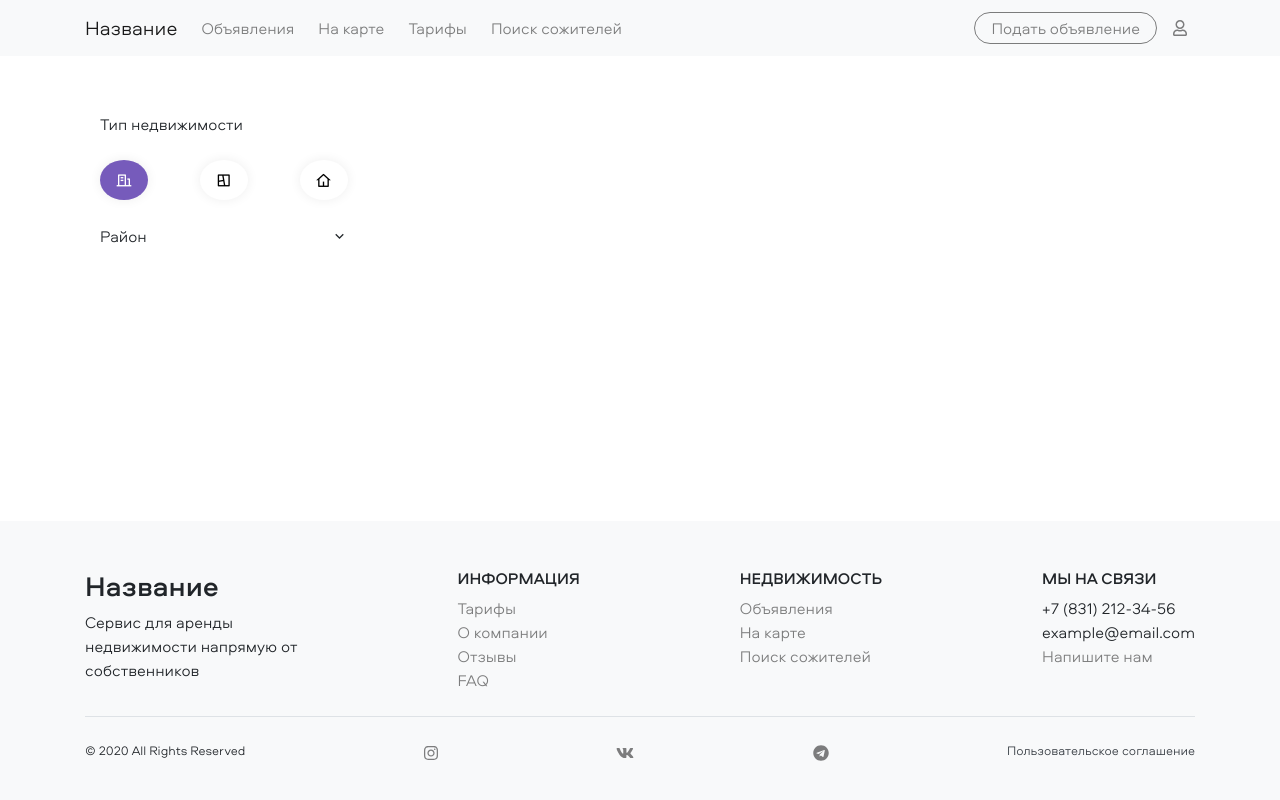
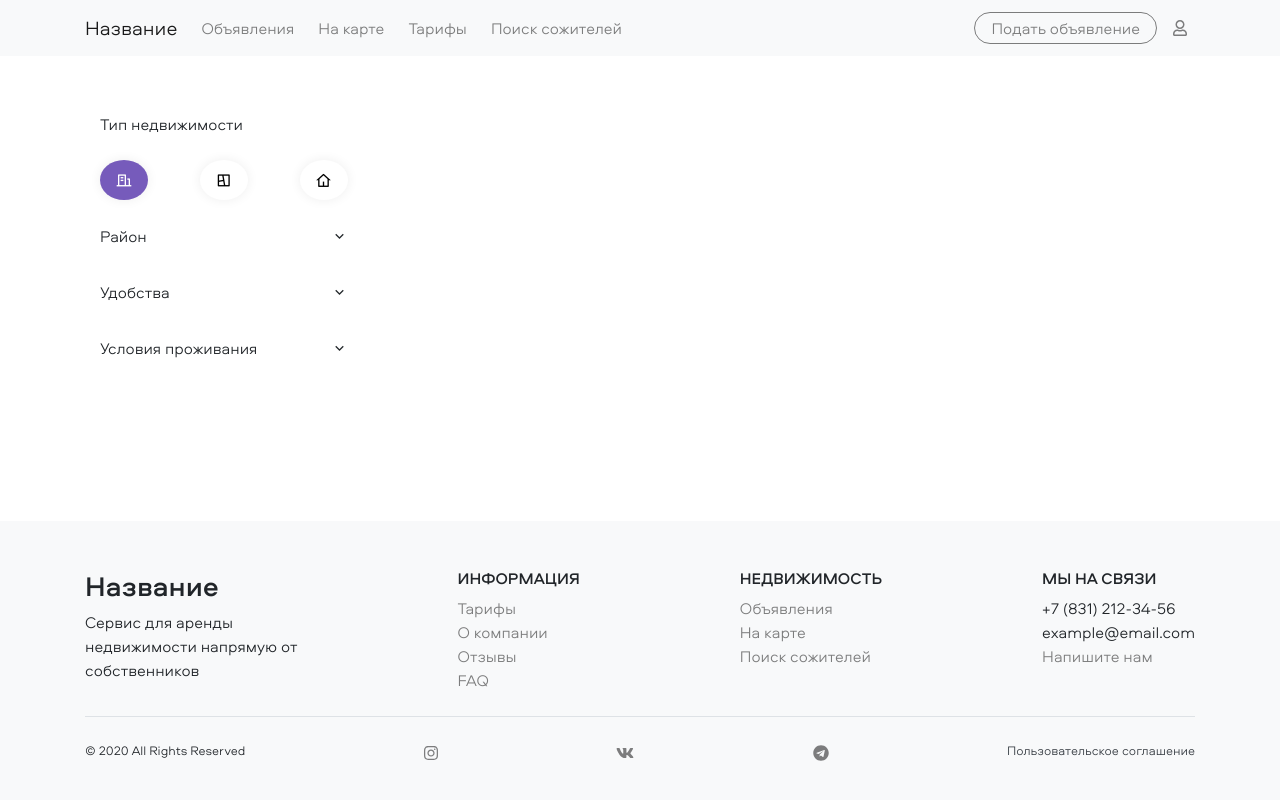
Before and after one commit to honeyshi/RealEstateAgency, a React (Create React App) app: page /flats in a window 1280 px wide. Built offline with nearby package versions, Linux system fonts and the light colour scheme.

Commit message:
Create filters with checkboxes

```diff
--- a/src/app/navbarPages/advertismentsListPage/filters/data.ts
+++ b/src/app/navbarPages/advertismentsListPage/filters/data.ts
@@ -15,3 +15,25 @@ export const districts = [
   { id: 'sovetskiy', name: 'Советский' },
   { id: 'novinki', name: 'поселок Новинки' },
 ];
+
+export const facilityOptions = [
+  { id: 'filter-conditioner', text: 'Кондиционер' },
+  { id: 'filter-fridge', text: 'Холодильник' },
+  { id: 'filter-tv', text: 'Телевизор' },
+  { id: 'filter-microwave', text: 'Микроволновка' },
+  { id: 'filter-dishwasher', text: 'Посудомоечная машина' },
+  { id: 'filter-washer', text: 'Стиральная машина' },
+  { id: 'filter-internet', text: 'Интернет' },
+  { id: 'filter-phone', text: 'Телефон' },
+  { id: 'filter-without-furniture', text: 'Без мебели' },
+  { id: 'filter-room-furniture', text: 'Комнатная мебель' },
+  { id: 'filter-kitchen-furniture', text: 'Кухонная мебель' },
+];
+
+export const livingRules = [
+  { id: 'filter-with-kids', text: 'Можно с детьми' },
+  { id: 'filter-with-animals', text: 'Можно с животными' },
+  { id: 'filter-can-foreigners', text: 'Можно иностранцам' },
+  { id: 'filter-without-deposit', text: 'Без залога' },
+  { id: 'filter-only-rent', text: 'Только оплата аренды' },
+];
--- a/src/app/navbarPages/advertismentsListPage/filters/filtersContainer.tsx
+++ b/src/app/navbarPages/advertismentsListPage/filters/filtersContainer.tsx
@@ -3,8 +3,8 @@ import ReactTooltip from 'react-tooltip';
 import { useDispatch, useSelector } from 'react-redux';
 
 import { CheckBox, CheckboxOption, Column, Flexbox, RemixIcon, TextField } from 'shared/base';
-import { districts, propertyTypes } from './data';
-import { setDistrictFilter, setPropertyTypeFilter } from 'data/actions';
+import { districts, propertyTypes, facilityOptions, livingRules } from './data';
+import { setDistrictFilter, setFacilitiesFilter, setLivingRulesFilter, setPropertyTypeFilter } from 'data/actions';
 import { StoreType } from 'core/store';
 import { CheckboxFilter } from './chexboxFilter';
 
@@ -57,11 +57,63 @@ export const FiltersContainer: React.FC = () => {
     return districtItems;
   }, [dispatch, advertismentFilter.districts]);
 
+  const facilitiesItemComponents = useMemo(() => {
+    const facilityItems = facilityOptions.map((facility) => {
+      return (
+        <CheckBox
+          name={facility.id}
+          value={advertismentFilter.facilities.includes(facility.id)}
+          onChange={(value) =>
+            value
+              ? dispatch(setFacilitiesFilter(advertismentFilter.facilities.concat(facility.id)))
+              : dispatch(
+                  setFacilitiesFilter(
+                    advertismentFilter.facilities.filter((selectedFacility) => {
+                      return selectedFacility !== facility.id;
+                    })
+                  )
+                )
+          }
+          key={facility.id}>
+          {facility.text}
+        </CheckBox>
+      );
+    });
+    return facilityItems;
+  }, [dispatch, advertismentFilter.facilities]);
+
+  const livingRulesItemComponents = useMemo(() => {
+    const livingRulesItems = livingRules.map((livingRule) => {
+      return (
+        <CheckBox
+          name={livingRule.id}
+          value={advertismentFilter.livingRules.includes(livingRule.id)}
+          onChange={(value) =>
+            value
+              ? dispatch(setLivingRulesFilter(advertismentFilter.livingRules.concat(livingRule.id)))
+              : dispatch(
+                  setLivingRulesFilter(
+                    advertismentFilter.livingRules.filter((selectedLivingRule) => {
+                      return selectedLivingRule !== livingRule.id;
+                    })
+                  )
+                )
+          }
+          key={livingRule.id}>
+          {livingRule.text}
+        </CheckBox>
+      );
+    });
+    return livingRulesItems;
+  }, [dispatch, advertismentFilter.livingRules]);
+
   return (
     <Column size={3}>
       <TextField mb="4">Тип недвижимости</TextField>
       <Flexbox justifyContent="between">{propertyTypeItemComponents}</Flexbox>
       <CheckboxFilter filterName="Район">{districtItemComponents}</CheckboxFilter>
+      <CheckboxFilter filterName="Удобства">{facilitiesItemComponents}</CheckboxFilter>
+      <CheckboxFilter filterName="Условия проживания">{livingRulesItemComponents}</CheckboxFilter>
     </Column>
   );
 };
--- a/src/app/navbarPages/createAdvertismentPage/thirdStepSections/filesUploader.tsx
+++ b/src/app/navbarPages/createAdvertismentPage/thirdStepSections/filesUploader.tsx
@@ -35,7 +35,7 @@ export const FilesUploader: React.FC = () => {
           event.stopPropagation();
           setPrimaryImage(file.name);
         }}>
-        <RemixIcon name="check" className="mr-2" />
+        <RemixIcon name="check" mr="2" />
         Главное
       </Button>
       <Button
@@ -60,7 +60,7 @@ export const FilesUploader: React.FC = () => {
           {filePreviews}
         </Flexbox>
         <Flexbox vertical alignItems="center" mb="4">
-          {files.length === 0 && <RemixIcon className="files-uploader-icon my-4" name="image" size="3x" />}
+          {files.length === 0 && <RemixIcon className="files-uploader-icon" my="4" name="image" size="3x" />}
           {files.length < maxFiles ? (
             <Button fontLight className="rounded-link" text="accent" mb="4">
               Добавить фото и планировку
--- a/src/data/actionTypes.ts
+++ b/src/data/actionTypes.ts
@@ -43,4 +43,6 @@ export enum NewAdvertismentActionTypes {
 export enum AdvertismentFilterActionTypes {
   SET_PROPERTY_TYPE = 'SET_PROPERTY_TYPE',
   SET_DISTRICT = 'SET_DISTRICT',
+  SET_FACILITIES = 'SET_FACILITIES',
+  SET_LIVING_RULES = 'SET_LIVING_RULES',
 }
--- a/src/data/actions/advertismentFilterActions.ts
+++ b/src/data/actions/advertismentFilterActions.ts
@@ -3,3 +3,5 @@ import { AdvertismentFilterActionTypes } from 'data/actionTypes';
 
 export const setPropertyTypeFilter = createAction<string>(AdvertismentFilterActionTypes.SET_PROPERTY_TYPE);
 export const setDistrictFilter = createAction<string[]>(AdvertismentFilterActionTypes.SET_DISTRICT);
+export const setFacilitiesFilter = createAction<string[]>(AdvertismentFilterActionTypes.SET_FACILITIES);
+export const setLivingRulesFilter = createAction<string[]>(AdvertismentFilterActionTypes.SET_LIVING_RULES);
--- a/src/data/actions/index.ts
+++ b/src/data/actions/index.ts
@@ -1,4 +1,9 @@
-export { setPropertyTypeFilter, setDistrictFilter } from './advertismentFilterActions';
+export {
+  setPropertyTypeFilter,
+  setDistrictFilter,
+  setFacilitiesFilter,
+  setLivingRulesFilter,
+} from './advertismentFilterActions';
 
 export { cleanPropertyDetails, cleanNewAdvertisment } from './cleanActions';
 
--- a/src/data/reducers/advertismentFilterReducer.ts
+++ b/src/data/reducers/advertismentFilterReducer.ts
@@ -1,14 +1,18 @@
 import { createReducer } from '@reduxjs/toolkit';
-import { setDistrictFilter, setPropertyTypeFilter } from 'data/actions';
+import { setDistrictFilter, setFacilitiesFilter, setLivingRulesFilter, setPropertyTypeFilter } from 'data/actions';
 
 interface IAdvertismentFilterInitialState {
   propertyType: string;
   districts: string[];
+  facilities: string[];
+  livingRules: string[];
 }
 
 const advertismentFilterInitialState: IAdvertismentFilterInitialState = {
   propertyType: 'flat-type',
   districts: [],
+  facilities: [],
+  livingRules: [],
 };
 
 export const advertismentFilterReducer = createReducer(advertismentFilterInitialState, {
@@ -24,4 +28,16 @@ export const advertismentFilterReducer = createReducer(advertismentFilterInitial
       districts: action.payload,
     };
   },
+  [setFacilitiesFilter.type]: (state, action) => {
+    return {
+      ...state,
+      facilities: action.payload,
+    };
+  },
+  [setLivingRulesFilter.type]: (state, action) => {
+    return {
+      ...state,
+      livingRules: action.payload,
+    };
+  },
 });
--- a/src/shared/base/remixIcon.tsx
+++ b/src/shared/base/remixIcon.tsx
@@ -1,7 +1,8 @@
 import classNames from 'classnames';
 import React from 'react';
+import { propsToSpace, SpaceProps } from './utils/spaceUtil';
 
-interface IRemixIconProps extends React.HTMLAttributes<any> {
+interface IRemixIconProps extends React.HTMLAttributes<any>, SpaceProps {
   className?: string;
   name: string;
   styleType?: 'line' | 'fill';
@@ -14,6 +15,7 @@ export const RemixIcon: React.FC<IRemixIconProps> = ({ className, name, styleTyp
     {
       [`ri-${size}`]: size != null,
     },
+    propsToSpace(other),
     className
   );
   return <i className={classes} {...other} />;
```
